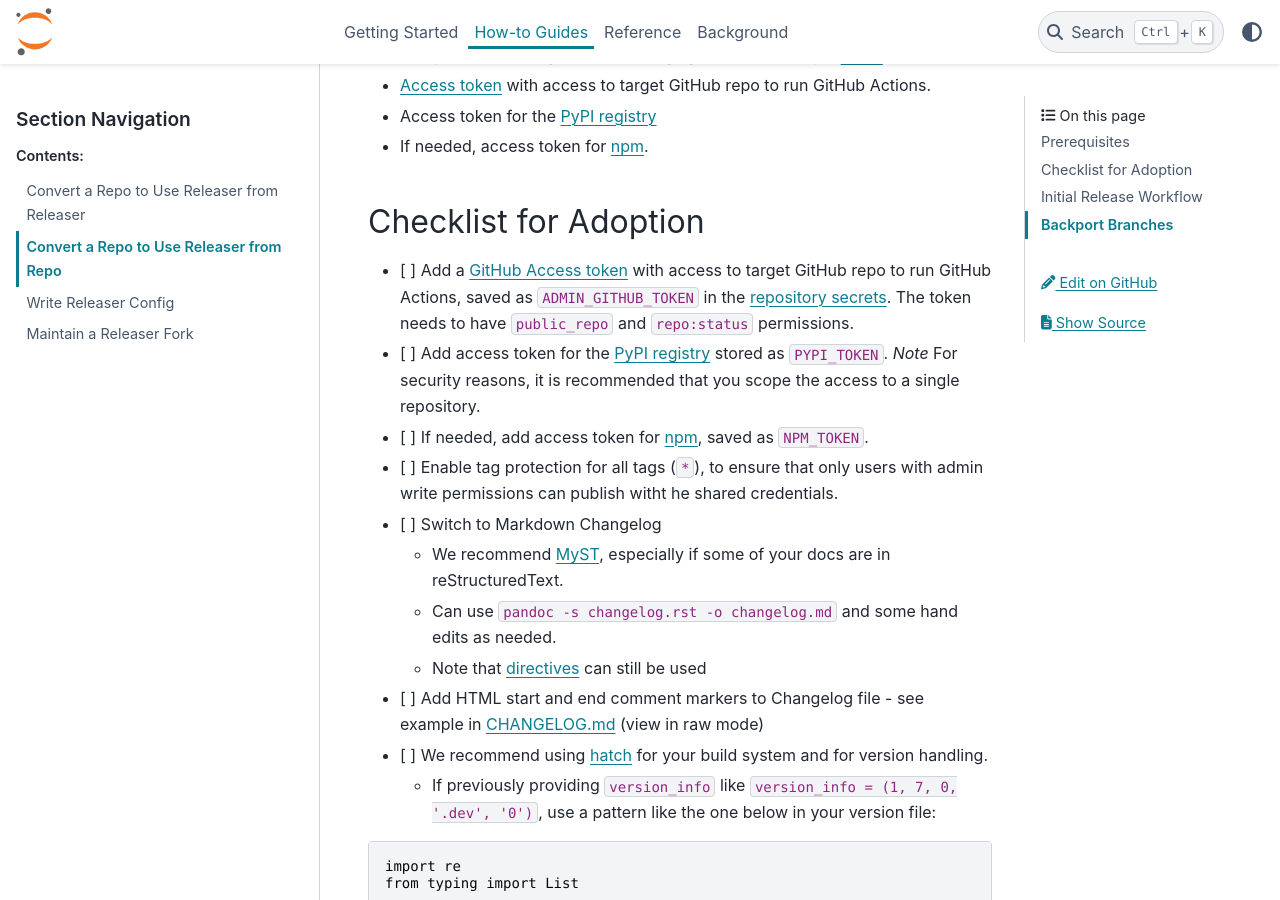
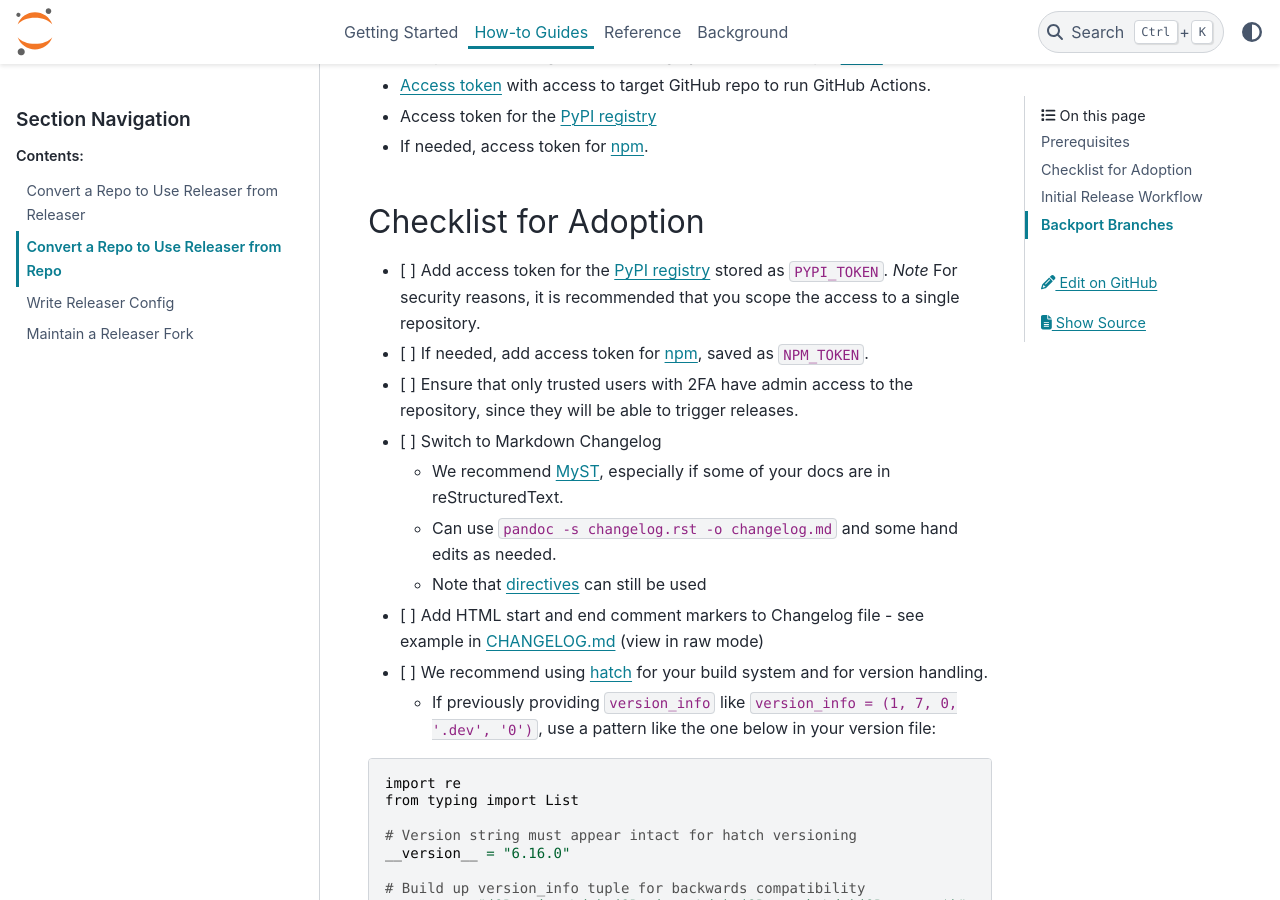
Before and after one commit to jupyter-server/jupyter_releaser, a Sphinx documentation site: the page built from docs/source/how_to_guides/convert_repo_from_repo.md, in a window 1280 px wide and 900 px high, scrolled down 439 px. Built offline with Sphinx 7.4.7 and the PyData theme 0.15.4, drawn with Linux system fonts in a browser that asks for light colours.

```diff
--- a/docs/source/how_to_guides/convert_repo_from_repo.md
+++ b/docs/source/how_to_guides/convert_repo_from_repo.md
@@ -14,15 +14,12 @@
 
 ## Checklist for Adoption
 
-- [ ] Add a [GitHub Access token](https://docs.github.com/en/github/authenticating-to-github/creating-a-personal-access-token) with access to target GitHub repo to run GitHub Actions, saved as
-      `ADMIN_GITHUB_TOKEN` in the [repository secrets](https://docs.github.com/en/actions/reference/encrypted-secrets#creating-encrypted-secrets-for-a-repository).
-      The token needs to have `public_repo` and `repo:status` permissions.
 - [ ] Add access token for the [PyPI registry](https://packaging.python.org/guides/publishing-package-distribution-releases-using-github-actions-ci-cd-workflows/#saving-credentials-on-github) stored as `PYPI_TOKEN`.
       _Note_ For security reasons, it is recommended that you scope the access
       to a single repository.
 - [ ] If needed, add access token for [npm](https://docs.npmjs.com/creating-and-viewing-access-tokens), saved as `NPM_TOKEN`.
-- [ ] Enable tag protection for all tags (`*`), to ensure that only users
-      with admin write permissions can publish witht he shared credentials.
+- [ ] Ensure that only trusted users with 2FA have admin access to the
+      repository, since they will be able to trigger releases.
 - [ ] Switch to Markdown Changelog
   - We recommend [MyST](https://myst-parser.readthedocs.io/en/latest/?badge=latest), especially if some of your docs are in reStructuredText.
   - Can use `pandoc -s changelog.rst -o changelog.md` and some hand edits as needed.
```
Also changed, not shown: README.md (+3 -3 lines), 5 other files.
